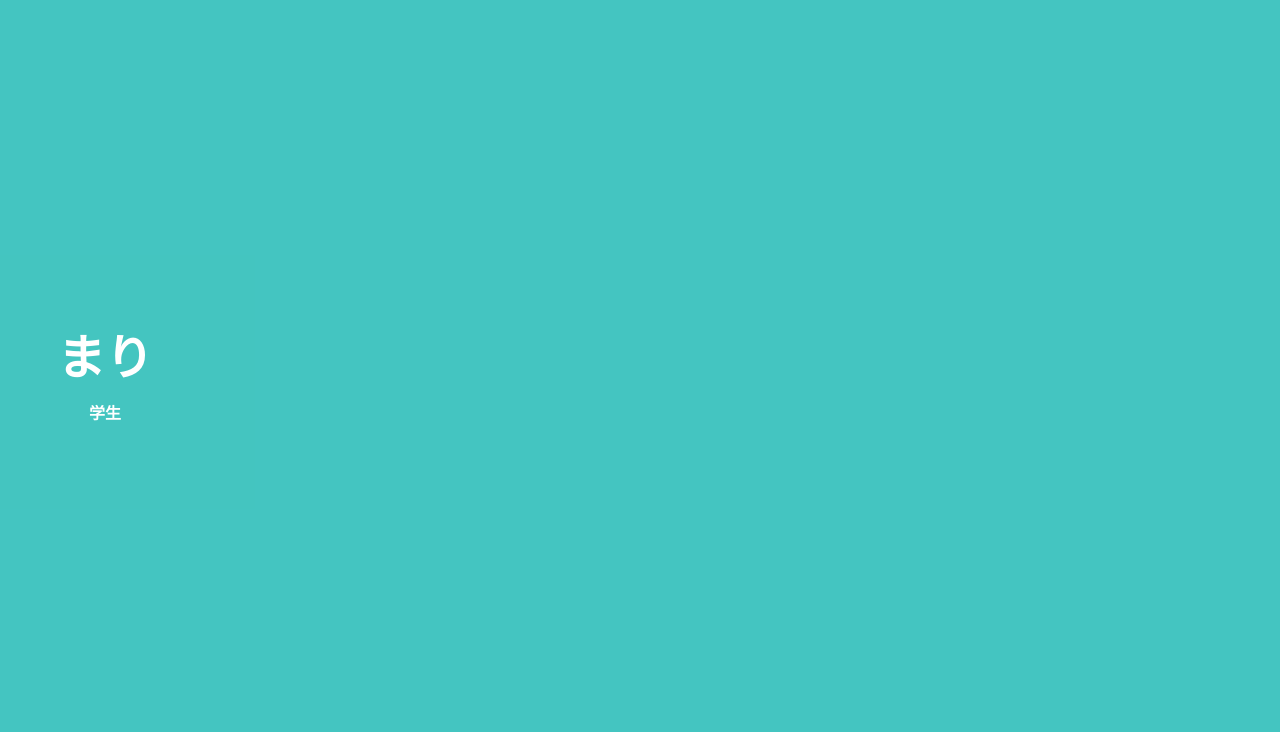
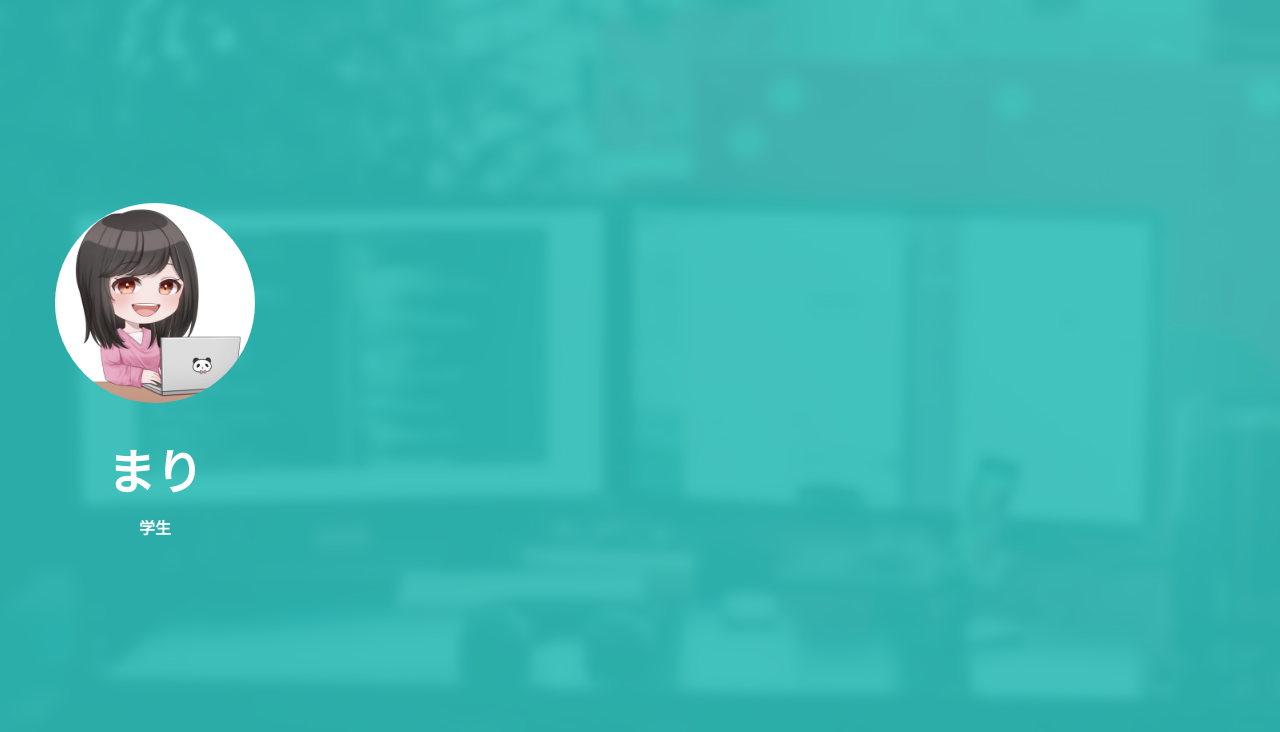
Before and after one commit to marieono/react-portfolio-site, a React (Create React App) app: page / in a window 1280 px wide. Shown: the top 732 px of the page. Built offline with nearby package versions, Linux system fonts and the light colour scheme.

Commit message:
プロフ画像とテキストがcenterにならない

```diff
--- a/src/App.css
+++ b/src/App.css
@@ -39,7 +39,7 @@ h3 {
   background: rgba(48, 191, 186, 0.9);
 }
 
-.pofile-thumb {
+.profile-thumb {
   background-size: cover !important;
   background-position: center center;
   background-repeat: no-repeat;
--- a/src/components/Header.jsx
+++ b/src/components/Header.jsx
@@ -3,7 +3,7 @@ import ProfileImage from '../images/profile-image.jpg';
 
 export const Header = () => {
     return (
-        <header className="main-cover" style={{ backgroundimage: `url(${CoverImage})` }}>
+        <header className="main-cover" style={{ backgroundImage: `url(${CoverImage})` }}>
             {/* ovrlayはカバー画像の上に透過して表示される背景要素 */}
             <div className="overlay"></div>
             <div className="container">
```
